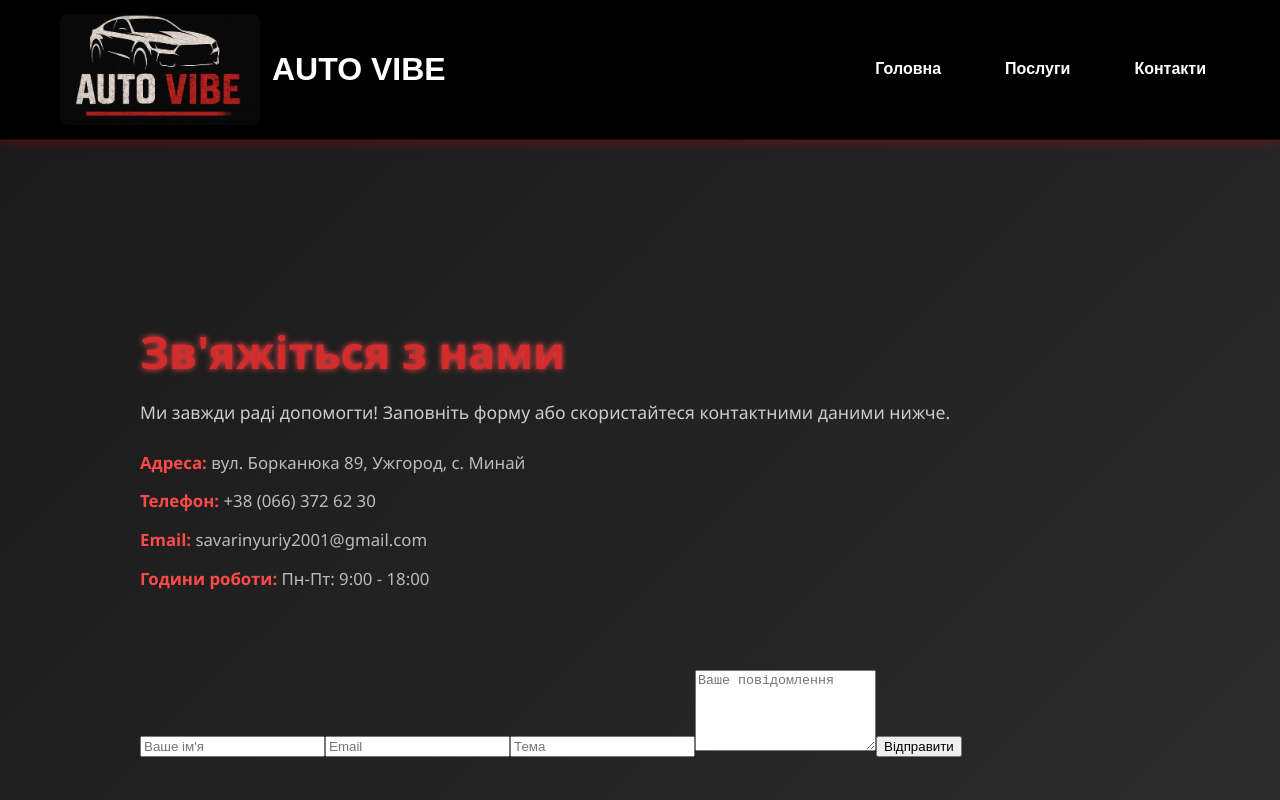
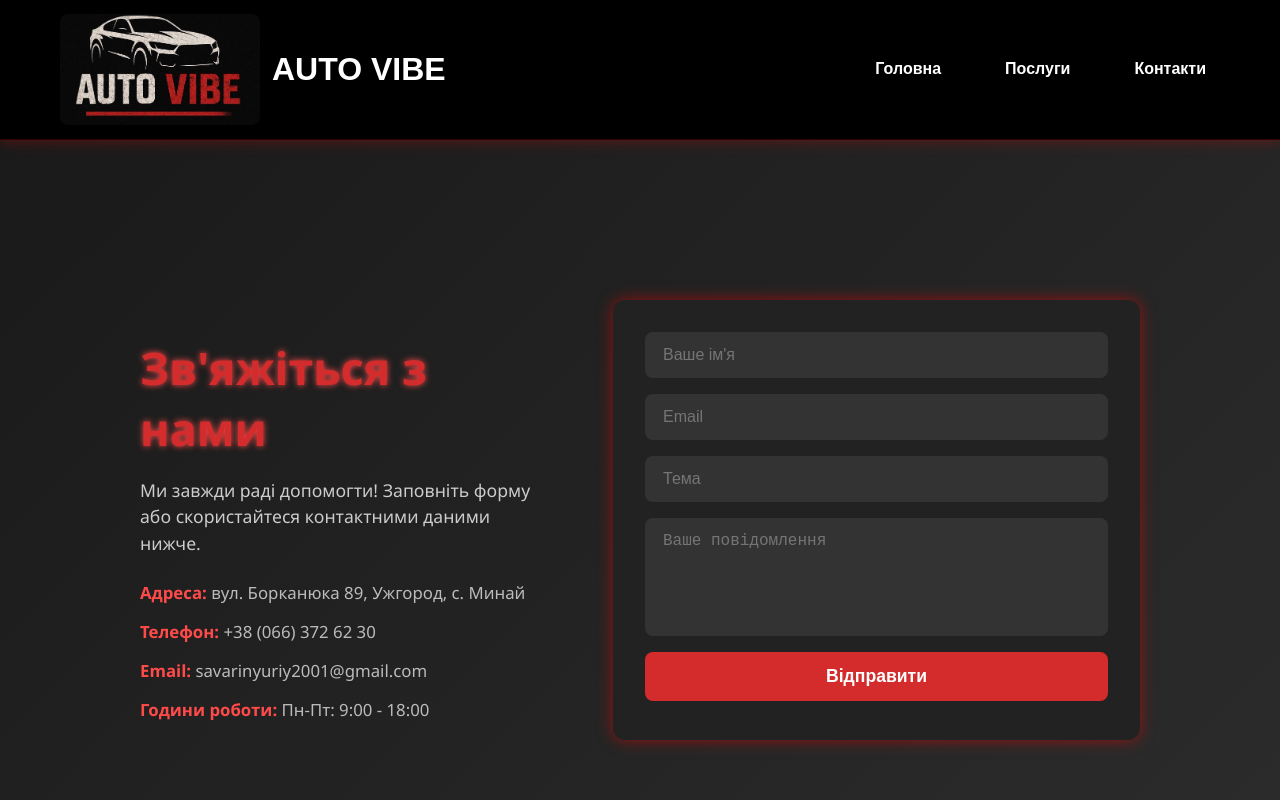
Before and after one commit to Drewwulf/autovibe, a React (Create React App) app: page /contact in a window 1280 px wide. Shown: the top 800 px of the page. Built offline with nearby package versions, Linux system fonts and the light colour scheme.

Commit message:
fix 404 on Netlify with _redirects

```diff
--- a/src/pages/ContactPage.js
+++ b/src/pages/ContactPage.js
@@ -1,10 +1,28 @@
-import React, { useEffect } from "react";
+import React, { useEffect, useState } from "react";
 import "./ContactPage.css";
 
 function ContactPage() {
     useEffect(() => {
         document.title = "Контакти | AUTO VIBE";
     }, []);
+
+    const [status, setStatus] = useState(null);
+
+    const handleSubmit = (e) => {
+        e.preventDefault();
+        const form = e.target;
+
+        fetch("/", {
+            method: "POST",
+            headers: { "Content-Type": "application/x-www-form-urlencoded" },
+            body: new URLSearchParams(new FormData(form)).toString(),
+        })
+            .then(() => {
+                setStatus("success");
+                form.reset();
+            })
+            .catch(() => setStatus("error"));
+    };
 
     return (
         <section className="contact-page">
@@ -25,7 +43,8 @@ function ContactPage() {
                     method="POST"
                     data-netlify="true"
                     netlify-honeypot="bot-field"
-                    action="/thank-you"  // необов’язково, сторінка після відправки
+                    className="contact-form"
+                    onSubmit={handleSubmit}
                 >
                     <input type="hidden" name="form-name" value="contact" />
 
@@ -39,7 +58,15 @@ function ContactPage() {
                     <input name="email" type="email" placeholder="Email" required />
                     <input name="subject" type="text" placeholder="Тема" required />
                     <textarea name="message" rows="5" placeholder="Ваше повідомлення" required />
+
                     <button type="submit">Відправити</button>
+
+                    {status === "success" && (
+                        <p className="success-message">Дякуємо! Ваше повідомлення відправлено.</p>
+                    )}
+                    {status === "error" && (
+                        <p className="error-message">Сталася помилка. Спробуйте пізніше.</p>
+                    )}
                 </form>
             </div>
         </section>
```
